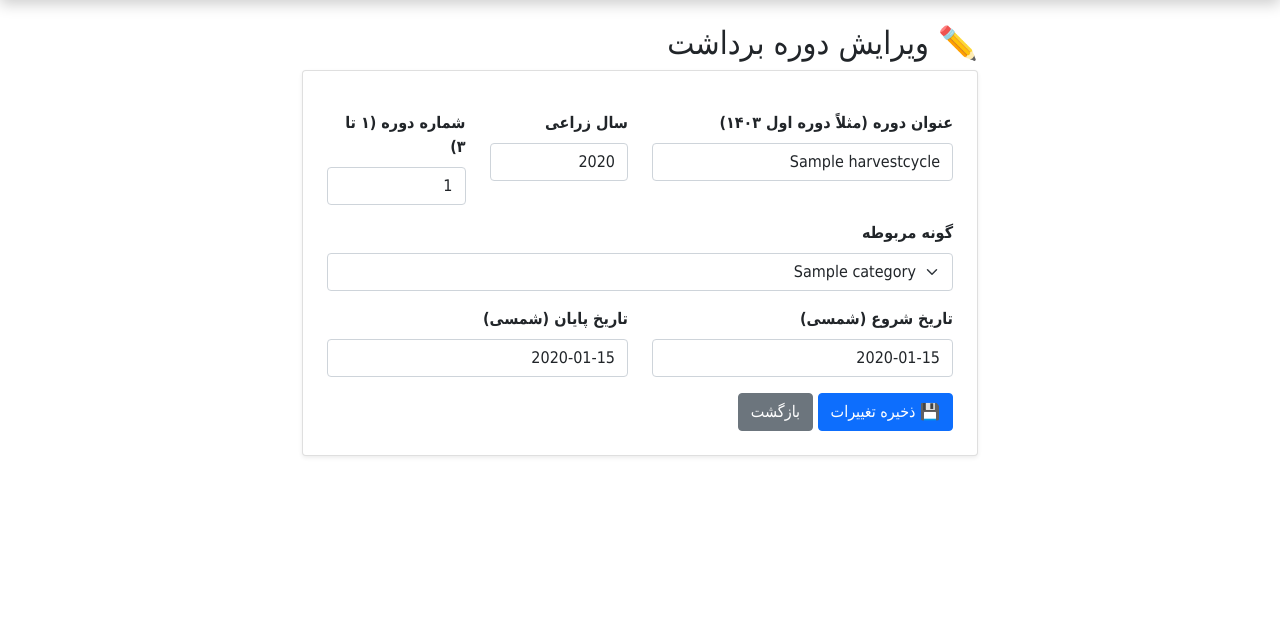
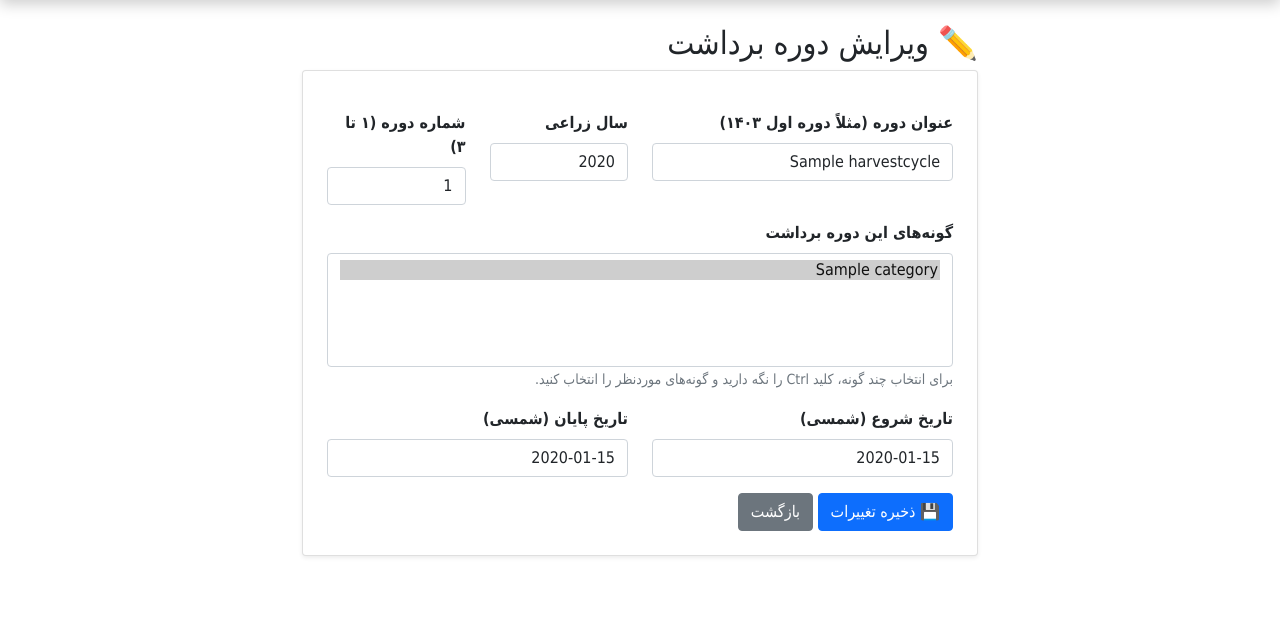
Before and after one commit to mohamadkhani62/FruitBilling.Web, an ASP.NET Core app: page /HarvestCycles/Edit/1 in a window 1280 px wide. Shown: the part 63-691 px from the top of the page. Run offline with ASP.NET Core 8, Linux system fonts and the light colour scheme; a user stored in the database is signed in; tables that the repository leaves empty hold one stand-in row (values such as "Sample post"); style sheets or scripts are compiled from the project's sources; some libraries are stand-ins or nearby versions.

Commit message:
Use multi-select categories for harvest cycles

```diff
--- a/Views/HarvestCycles/Edit.cshtml
+++ b/Views/HarvestCycles/Edit.cshtml
@@ -26,12 +26,13 @@
                 <input asp-for="CycleNumber" class="form-control" type="number" min="1" max="3" />
             </div>
 
-            <!-- 🆕 انتخاب گونه -->
+            <!-- انتخاب چندگونه‌ای -->
             <div class="col-md-12 mb-3">
-                <label asp-for="CategoryId" class="form-label fw-bold">گونه مربوطه</label>
-                <select asp-for="CategoryId" asp-items="ViewBag.Categories" class="form-select">
-                    <option value="">-- انتخاب گونه --</option>
+                <label class="form-label fw-bold">گونه‌های این دوره برداشت</label>
+                <select name="categoryIds" asp-items="ViewBag.Categories" class="form-select" multiple size="5" required>
                 </select>
+                <span class="text-danger">@Html.ValidationMessage("categoryIds")</span>
+                <small class="text-muted">برای انتخاب چند گونه، کلید Ctrl را نگه دارید و گونه‌های موردنظر را انتخاب کنید.</small>
             </div>
 
             <div class="col-md-6 mb-3">
```
